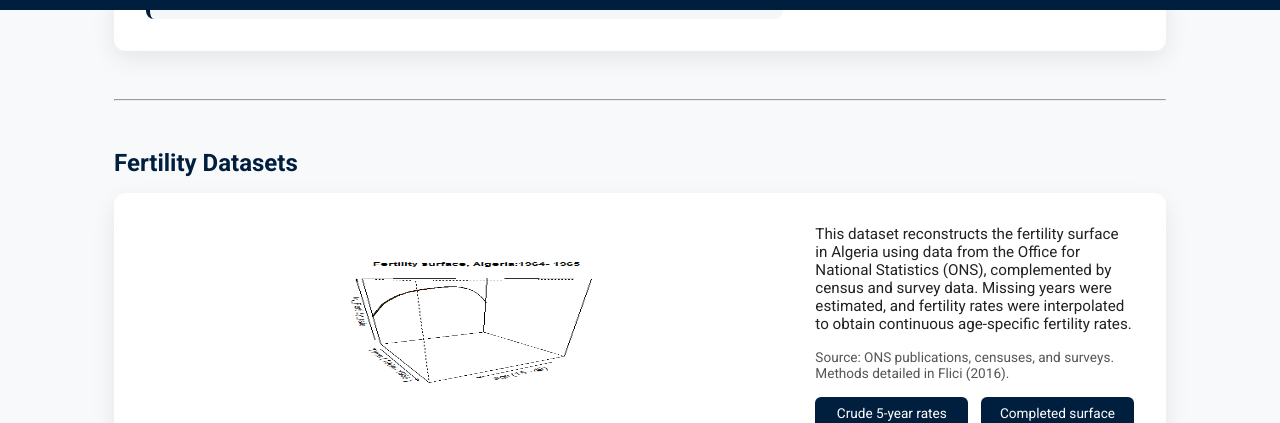
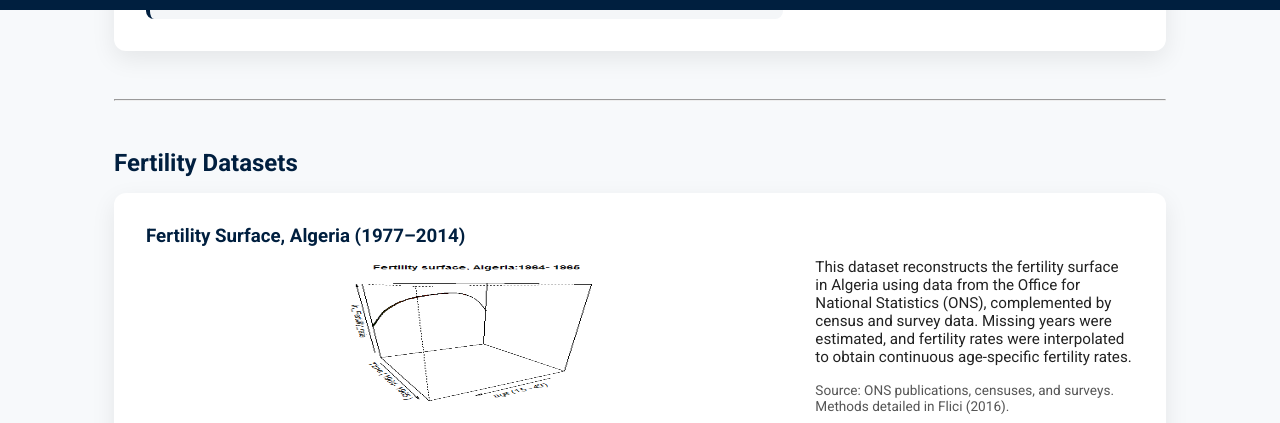
Before and after one commit to Farid-FLICI/farid-flici.github.io, a Jekyll site: the page data3.html, which Jekyll copies as it is, in a window 1280 px wide and 900 px high, scrolled down 743 px, cut to the strip 35-458 px from the top of the window. Built offline with Jekyll 4.4.1, drawn with Linux system fonts in a browser that asks for light colours.

Commit message:
Update data3.html

```diff
--- a/data3.html
+++ b/data3.html
@@ -221,8 +221,8 @@ Source: ONS publications. Methods detailed in Flici (2015, 2020, 2025).
 </div>
 
 <div>
-<img src="https://github.com/Farid-FLICI/farid-flici.github.io/blob/y/image019.gif?raw=true", height="160"  style="float: center;">
-<img src="https://github.com/Farid-FLICI/farid-flici.github.io/blob/y/image011.gif?raw=true", height="160"  style="float:center; margin-top:10px;">
+<img src="https://github.com/Farid-FLICI/farid-flici.github.io/blob/y/image019.gif?raw=true", height="180"  style="float: center;">
+<img src="https://github.com/Farid-FLICI/farid-flici.github.io/blob/y/image011.gif?raw=true", height="180"  style="float:center; margin-top:10px;">
 </div>
 
 </div>
@@ -234,14 +234,14 @@ Source: ONS publications. Methods detailed in Flici (2015, 2020, 2025).
 <section class="data-section">
   <h2>Fertility Datasets</h2>
   <div class="dataset">
-
+<h3>Fertility Surface, Algeria (1977–2014)</h3>
 <div class="dataset-grid">
 
 
 <!-- IMAGES FIRST -->
 <div>
-  <img src="https://github.com/Farid-FLICI/farid-flici.github.io/blob/y/image012.gif?raw=true", height="160"  style="float:center;">
-  <img src="https://github.com/Farid-FLICI/farid-flici.github.io/blob/y/image013.gif?raw=true", height="160"  style="float:center; margin-top:10px;">
+  <img src="https://github.com/Farid-FLICI/farid-flici.github.io/blob/y/image012.gif?raw=true", height="180"  style="float:center;">
+  <img src="https://github.com/Farid-FLICI/farid-flici.github.io/blob/y/image013.gif?raw=true", height="200"  style="float:center; margin-top:10px;">
 </div>
 
 <!-- TEXT SECOND -->
@@ -325,6 +325,8 @@ Source: ONS publications, censuses, and surveys. Methods detailed in Flici (2016
 </div>
 </section>
 
+
+ <hr>
 <section>
   <h2>MULTI-SCENARIO POPULATION PROJECTIONS</h2>
  <center>
```
